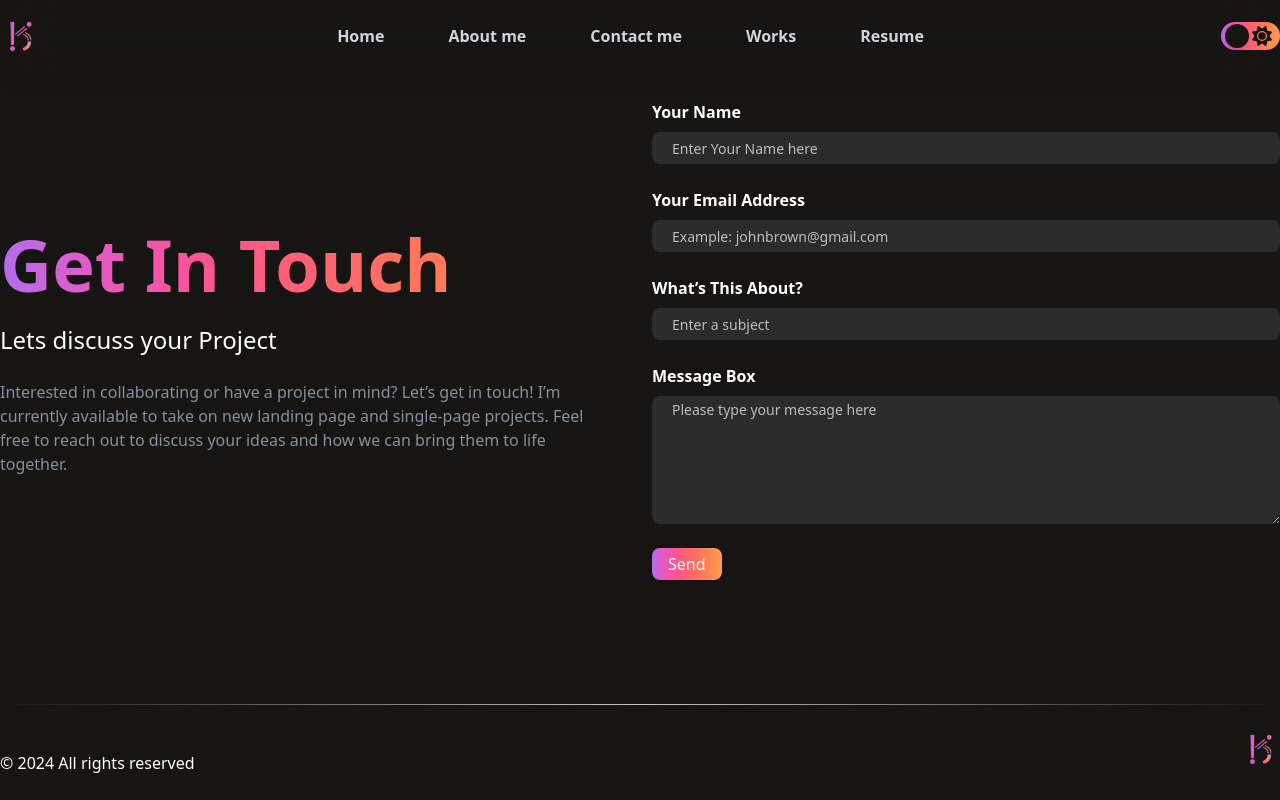
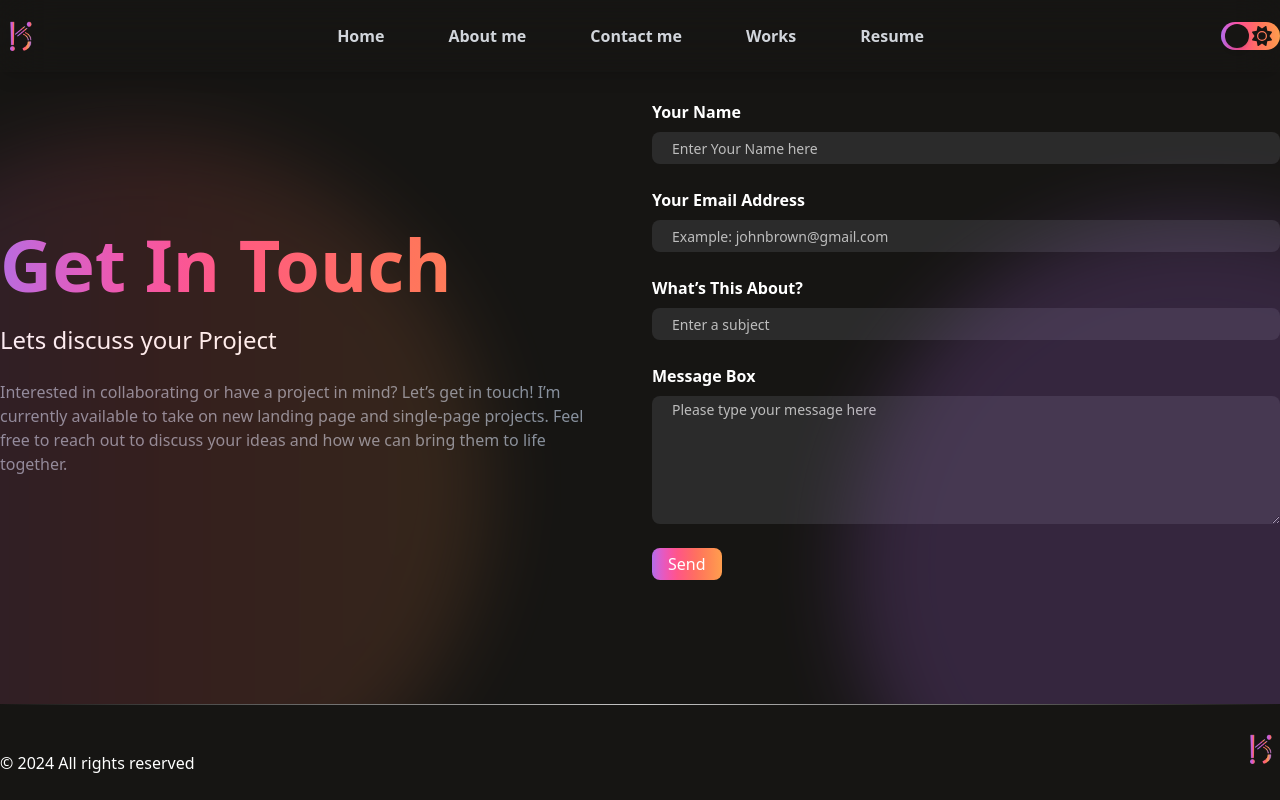
Before and after one commit to kimiafarshadnia/portfolio, a Next.js app: page /get-in-touch in a window 1280 px wide. Built offline with nearby package versions, Linux system fonts and the light colour scheme.

Commit message:
get in touch page refactor

```diff
--- a/src/app/get-in-touch/page.tsx
+++ b/src/app/get-in-touch/page.tsx
@@ -2,7 +2,15 @@ import { OrderForm } from "Components";
 
 export default function GetInTouch() {
     return (
-        <div className='bg-white dark:bg-darkMode dark:text-white'>
+        <div className="relative flex flex-col gap-16 md:gap-36 overflow-hidden">
+            <div className='absolute flex justify-center items-center top-[5rem] right-[-15rem]'>
+                <div className='w-[500px] h-[500px] md:w-[700px] md:h-[700px] rounded-full bg-shadow1 opacity-50 blur-2xl relative animation1'></div>
+            </div>
+
+            <div className='absolute flex justify-center items-center left-[-15rem]'>
+                <div className='w-[500px] h-[500px] md:w-[700px] md:h-[700px] rounded-full bg-shadow2 opacity-50 blur-2xl relative animation1'></div>
+            </div>
+            <div className='bg-white dark:bg-darkMode dark:text-white '>
                 <div className="container mx-auto px-5 md:px-0 py-[100px]">
                     <div className='flex flex-col md:flex-row items-center justify-center md:justify-around gap-6'>
                         <div className="md:basis-2/4 w-full flex flex-col  gap-6">
@@ -16,5 +24,6 @@ export default function GetInTouch() {
                     </div>
                 </div>
             </div>
+        </div>
     );
 }
--- a/src/app/globals.css
+++ b/src/app/globals.css
@@ -140,3 +140,14 @@ body {
 	flex-shrink: 0;
 	max-width: 320px;
 }
+
+@media (max-width: 450px) {
+	.embla__slide {
+		max-width: 240px;
+	}
+
+	.embla__container {
+		display: flex;
+		gap: 20px;
+	}
+}
--- a/src/components/home/Projects.tsx
+++ b/src/components/home/Projects.tsx
@@ -17,8 +17,8 @@ export const Projects = () => {
     return (
         <div className="container mx-auto">
             <div className="flex flex-col justify-center gap-8">
-                <h2 className="px-5 bg-lavender bg-clip-text text-transparent font-bold text-3xl sm:text-5xl pb-2 w-fit">Projects</h2>
-                <p className="px-5 text-primary font-normal md:w-[600px] dark:text-white">Explore my diverse range of front-end projects, showcasing creativity and technical expertise.</p>
+                <h2 className="px-5 md:px-0 bg-lavender bg-clip-text text-transparent font-bold text-3xl sm:text-5xl pb-2 w-fit">Projects</h2>
+                <p className="px-5 md:px-0 text-primary font-normal md:w-[600px] dark:text-white">Explore my diverse range of front-end projects, showcasing creativity and technical expertise.</p>
 
 
                     <div className="embla" ref={emblaRef}>
```
Lines whose indentation alone changed are shown as unchanged.
